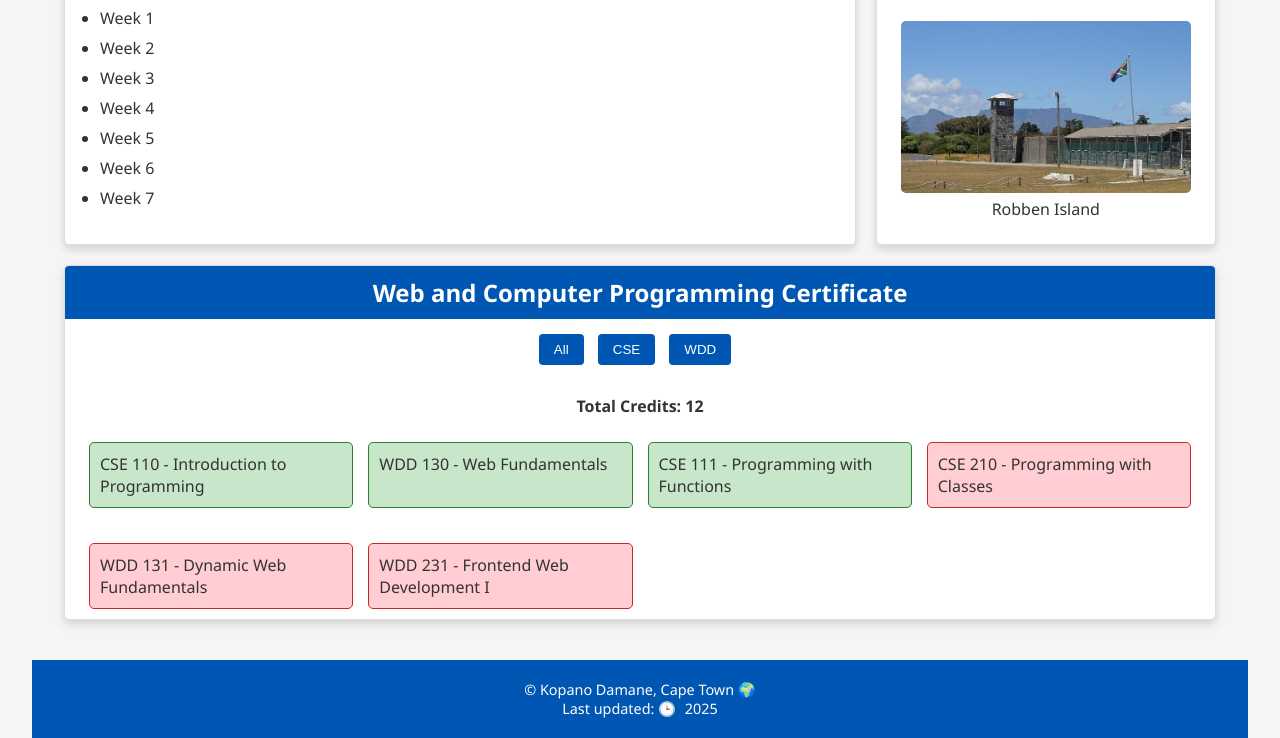
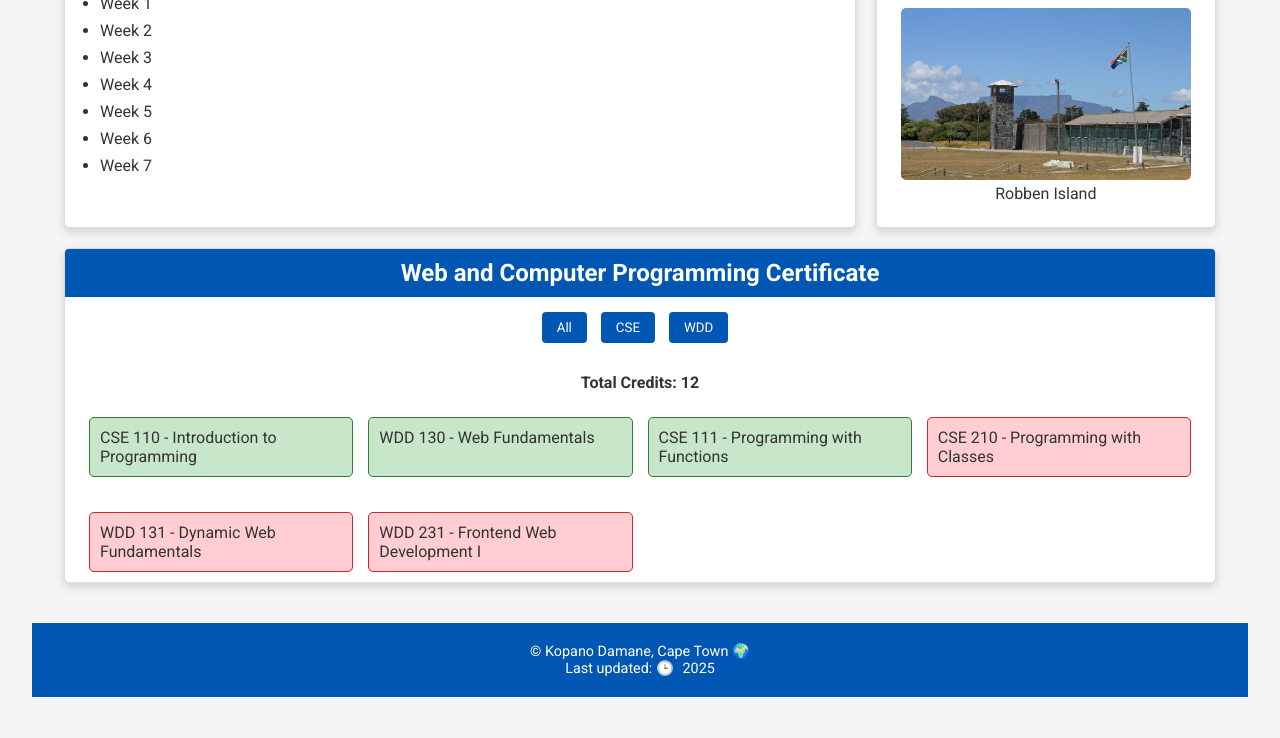
Before and after one commit to Kopano-Damane-BYUI/wdd231, a plain HTML site: page index.html in a window 1280 px wide. Shown: the part 242-980 px from the top of the page. After the commit the page ends 939 px from the top, so only its background shows below. Drawn offline with Linux system fonts and the light colour scheme.

Commit message:
added google fonts api

```diff
--- a/index.html
+++ b/index.html
@@ -10,6 +10,9 @@
     <title>Kopano Damane Portfolio</title>
     <link rel="stylesheet" href="styles/larger.css">
     <link rel="stylesheet" href="styles/small.css">
+
+    <!-- Link to the Google Fonts -->
+    <link href="https://fonts.googleapis.com/css2?family=Roboto:wght@400;700&display=swap" rel="stylesheet">
 
     <!-- Scripts -->
     <script src="scripts/navigation.js" defer></script>
--- a/styles/larger.css
+++ b/styles/larger.css
@@ -3,6 +3,7 @@
     margin: 0;
     padding: 0;
     box-sizing: border-box;
+    font-family: 'Roboto', sans-serif;
 }
 
 body {
```
